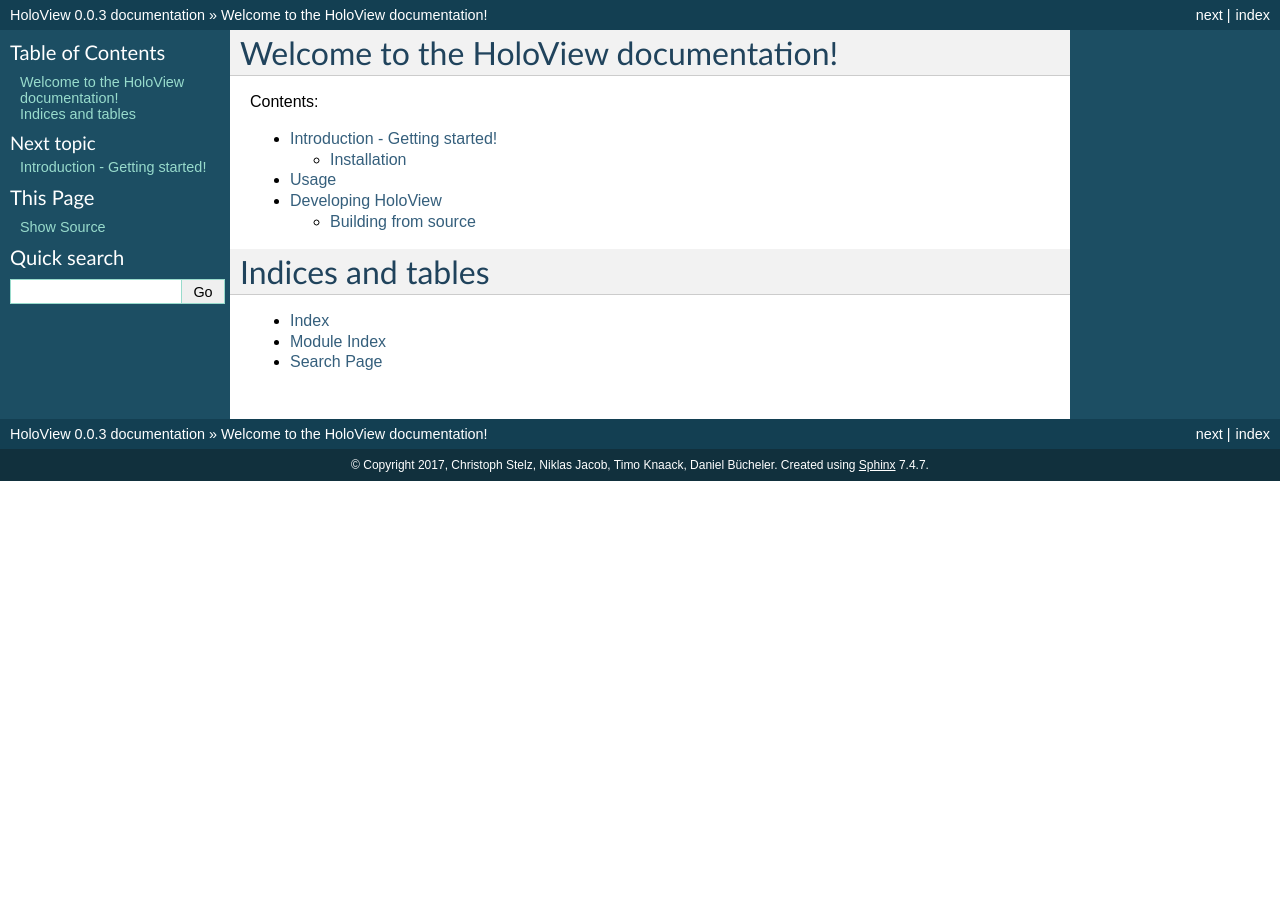
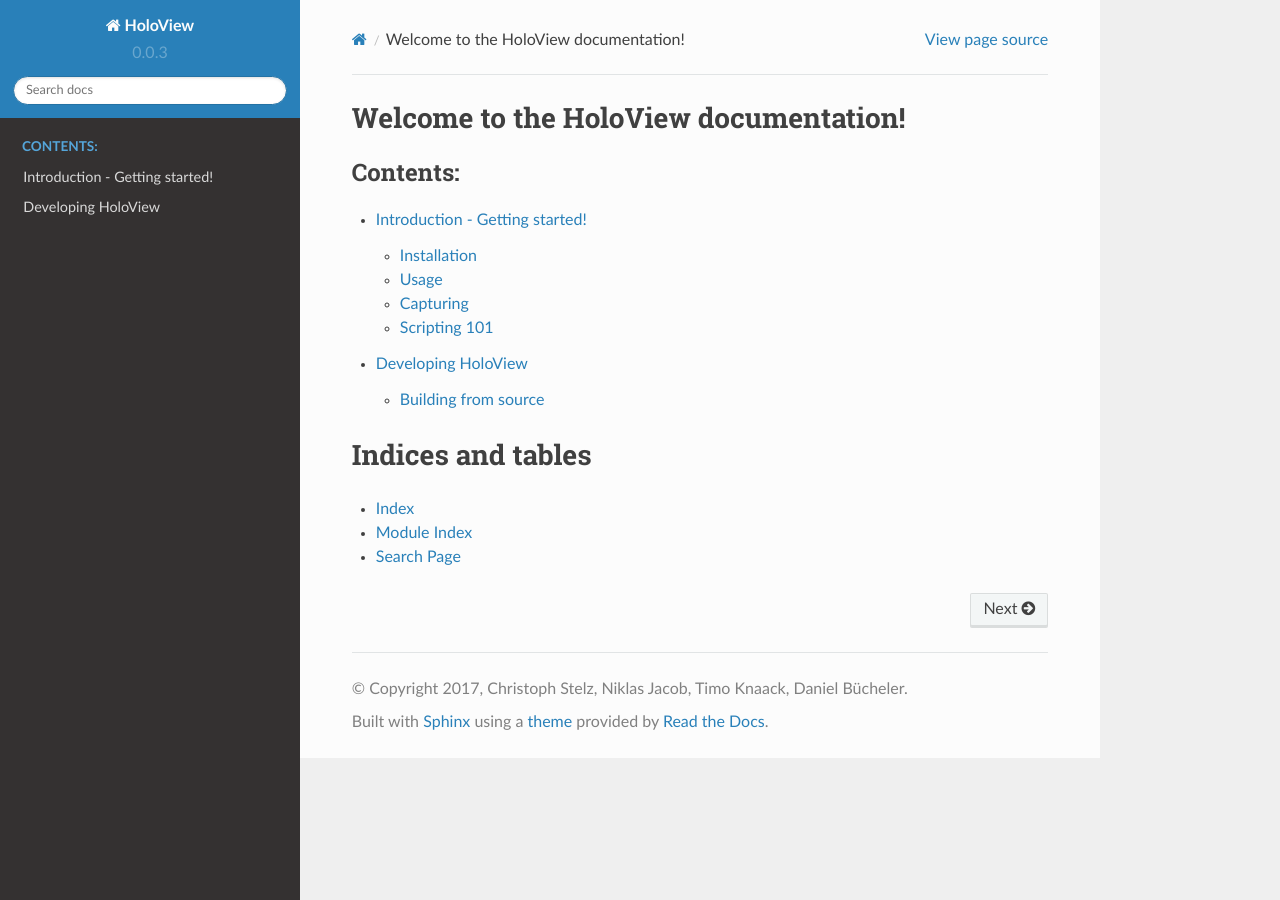
Before and after one commit to stelzch/holoview, a Sphinx documentation site: the page built from docs/index.rst, in a window 1280 px wide. Built offline with Sphinx 7.4.7 and the Read the Docs theme 2.0.0, drawn with Linux system fonts in a browser that asks for light colours; some of the changed lines change nothing that is shown.

Commit message:
basic introduction in docs

```diff
--- a/docs/conf.py
+++ b/docs/conf.py
@@ -17,9 +17,9 @@
 # add these directories to sys.path here. If the directory is relative to the
 # documentation root, use os.path.abspath to make it absolute, like shown here.
 #
-import os
-import sys
-sys.path.insert(0, os.path.abspath('/home/cstelz/Projects/HoloView_Review/holoview'))
+# import os
+# import sys
+# sys.path.insert(0, os.path.abspath())
 
 
 # -- General configuration ------------------------------------------------
@@ -89,7 +89,7 @@
 # The theme to use for HTML and HTML Help pages.  See the documentation for
 # a list of builtin themes.
 #
-html_theme = 'classic'
+html_theme = 'sphinx_rtd_theme'
 
 # Theme options are theme-specific and customize the look and feel of a theme
 # further.  For a list of options available for each theme, see the
--- a/docs/intro.rst
+++ b/docs/intro.rst
@@ -21,13 +21,67 @@
 And that's it! You can now launch HoloView from the start menu under the *Education* tab.
 
 Usage
-=====
+-----
 
 The usage of HoloView is fairly simple. It has two main modes, which both have to panes:
 
 Capture mode:
     In this mode, the light hitting the camera chip's surface will be converted into electrical signals and then be stored in a two-dimensional matrix. This process is commonly known as *taking a photo*.
-    On the left side of the window you can adjust a variety of settings, consult **TODO** for an explaination. The default settings usually fit your needs. A really important parameter is the resolution. Because the processing power of the Raspberry Pi is limited, everything will take some time. Lowering the resolution usually lowers the processing speed.
-    After you are happy with the settings, you can hit that *Preview* button at the very bottom or simply type `<Ctrl-P>`. This will open up a live preview allowing you to see what the Pi Camera sees. Please note that some of the capture parameters have no effect on the live preview, most namely `exposure`. If you are connected to the Pi via VNC, you won't be able to see anything. This is due to the Pi's GPU rendering the images directly ontop of the framebuffer driver -- making it only visible on the HDMI output.
 
 Script mode:
+    Here you can write a litte computer-program that manipulates, analyses or processes the images.
+
+
+
+Capturing
+---------
+
+On the left side of the window you can adjust a variety of settings, consult **TODO** for an explaination. The default settings usually fit your needs. A really important parameter is the resolution. Because the processing power of the Raspberry Pi is limited, everything will take some time. Lowering the resolution usually lowers the processing speed.
+
+After you are happy with the settings, you can hit that *Preview* button at the very bottom or simply type `<Ctrl-P>`. This will open up a live preview allowing you to see what the Pi Camera sees. Please note that some of the capture parameters have no effect on the live preview, most namely `exposure`. If you are connected to the Pi via VNC, you won't be able to see anything. This is due to the Pi's GPU rendering the images directly ontop of the framebuffer driver -- making it only visible on the HDMI output.
+Once you are happy with what you are seeing and you want to keep it (atleast for five minutes or so) hit the `c` (for **capture***) button on your keyboard. This will take you back to the Desktop, but if you look now at the right side of the HoloView window, you'll recognize the image of the camera being displayed.
+If you just want to quit this whole stuff to tweak the camera parameters, press `q` and you'll be returned to the Raspbian desktop with HoloView and no image captured.
+
+Now you can switch over to...
+
+Scripting 101
+-------------
+Now, as we mentioned earlier, you can work on the images with these small computer programs. Well, there are many ways to write a computer program, but in HoloView we use **Python**.
+
+What is Python? It is a programming language which is especially easy for beginners, yet it provides many features for advanced users, so you don't have any limits other than processing power/time/speed, RAM, storage space, creativity, money, coffee, ...
+
+There are many online resources available to learn python, just visit the *Getting started* page [#pythongs]_, have a look at the official python tutorial [#pythontut]_ or read through the python-course[#pythonkurs]_, also available in german
+
+If you programmed in any other language before, you won't have much trouble getting into python. But enough of talking, let's dive straight into the first script! Capture and image, switch to the Scripting tab and type the following script
+
+.. code-block:: python
+
+    output_figs['Figure 1'] = plt.figure()     # Create a new figure
+    plt.imshow(image)                          # Show the captured image in it
+    output_vars['Some Var'] = 'Hello, World!'  # Display some text
+
+To run the script, press the button in the menu bar or simply hit `<Ctrl-R>`. Now, what will this script do? As you can see, the image is shown again in the scripting tab. Also, on the bottom we have a table with an entry called *Some Var* containing *Hello, World!*. Okay okay, I know, this demo is not the most impressive thing you have seen. But it is a good starting point for changes. Before making changes however, let's examine the script.
+
+Your script is going to work with 5 basic variables: `image`, `output_figs`, `output_vars`, `width` and `height`. As their names already suggest, `output_figs` and `output_vars` are variables used to output things from your script into HoloView. What happens in the background is basically HoloView evaluating your script, taking its output_figs and output_vars and bring them into a shape that can be displayed inside the window.
+
+These output variables are a dictionary, basically a list with named entries. In the above example, we defined a entry called *Some Var** and it had the string *Hello, World!* as content. Try adding some more variables if you like!
+The image displaying is a little bit more complicated. Your script receives an variable called `image`, which is a 3-dimensional array. The NumPy library is used to represent this object [#numpy]_ .
+Now you might say: *Hang on, you mean the image is a 2-dimensional array, right?*. And at the first thought it seems logical that an image is stored in a 2-dimensional array, because the image is two-dimensional, right? Naturally yes, but because its a color image and we define colors as an array of red, green and blue values, it actually is 3-dimensional (the third dimension only contains three values, though).
+`plt` is a sub-module of matplotlib [#matplotlib]_ , another great python library used to create mathematical figures. The `.figure()` creates a new Figure for us and the `plt.imshow` displays a numpy array as image.
+
+Previously we talked about the image being a 3-dimensional array. How can we access the actual pixel values of it?
+
+.. code-block:: python
+
+    output_vars['Pixel value'] = image[50][20][1]
+
+This script will print the blue-value of the pixel at x=20 and y=50. Here are multiple things to notice: First, you might have guessed the `[1]` refers to the first channel, and that being red not blue. Second, the coordinates seem swapped.
+Well, the blue-red-thing is due to programmers starting to count at 0, not 1, hence red being channel 0 and blue being channel 1. And the coordinates of the image are reversed because when it's represented as a matrix, you first indicate the column (y-axis) and then the row(x-axis). So in general, you get a pixel value using `matrix[y][x][c]`.
+
+
+
+.. [#pythongs] https://www.python.org/about/gettingstarted/
+.. [#pythontut] https://docs.python.org/3/tutorial/index.html
+.. [#pythonkurs] English: http://www.python-course.eu German: http://www.python-kurs.eu
+.. [#numpy] http://www.numpy.org
+.. [#matplotlib] http://matplotlib.org
```
